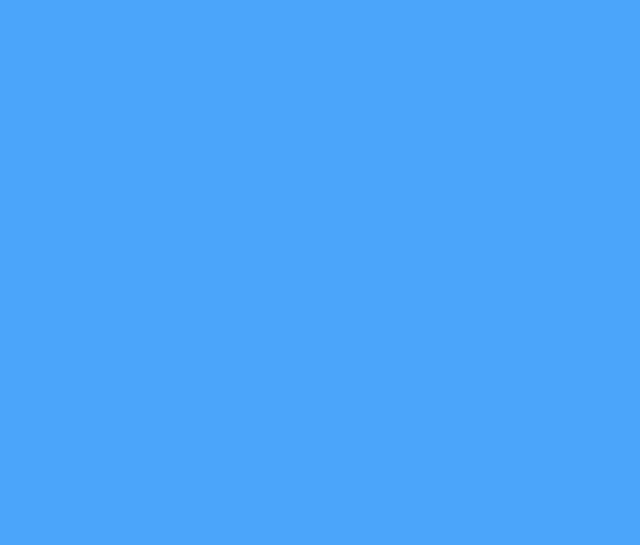
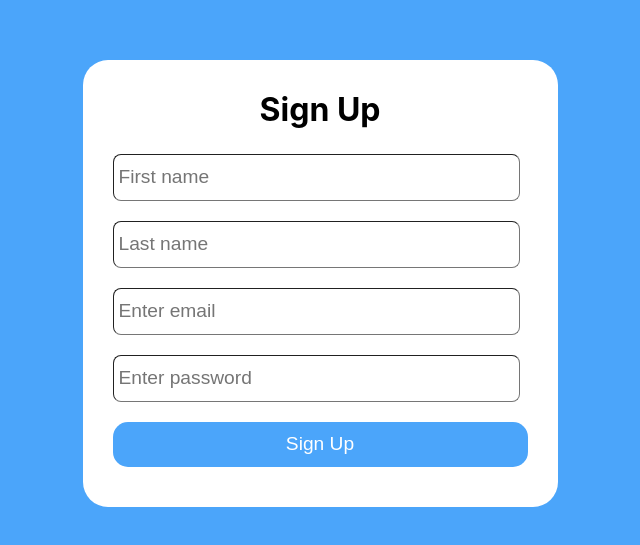
Before and after one commit to Madsora/graphics-omline, a React (Create React App) app in the folder graphics-online-react/: page /sign-up in a window 1280 px wide. Shown: the part 117-662 px from the top of the page, without its empty margins (320-960 px from the left). Built offline with nearby package versions, Linux system fonts and the light colour scheme.

Commit message:
created sign-up

```diff
--- a/graphics-online-react/src/App.js
+++ b/graphics-online-react/src/App.js
@@ -2,6 +2,7 @@ import React from 'react';
 import './App.css';
 import {Route} from 'react-router-dom'
 import SignIn from './components/SignIn/SignIn'
+import SignUp from './components/SignUp/SignUp'
 
 function App() {
   return (
@@ -9,6 +10,7 @@ function App() {
       <header className="App-header">
                 {/* <Route path='/dashboard' component={Dashboard} /> */}
                 <Route path='/login' component={SignIn}/>
+                <Route path='/sign-up' component={SignUp}/>
                 {/* <SignIn /> */}
       </header>
     </div>
--- a/graphics-online-react/src/components/SignIn/SignIn.js
+++ b/graphics-online-react/src/components/SignIn/SignIn.js
@@ -1,23 +1,23 @@
 import React, { Component } from "react";
-import './SignIn.scss'
+import styles from './SignIn.module.scss'
 
 export default class Login extends Component {
     render() {
         return (
-            <div className="form-page-wrapper">
+            <div className={styles["form-page-wrapper"]}>
                 <form>
                 <h3>Sign In</h3>
-                    <input type="email" className="email" placeholder="Enter email" />
-                    <input type="password" className="password" placeholder="Enter password" />
+                    <input type="email" className={styles.email} placeholder="Enter email" />
+                    <input type="password" className={styles.email} placeholder="Enter password" />
 
-                    <div className="custom-control-custom-checkbox">
+                    <div className={styles["custom-control-custom-checkbox"]}>
                         <input type="checkbox" className="custom-control-input" id="customCheck1" />
                         <label className="custom-control-label" htmlFor="customCheck1">Remember me</label>
                     </div>
 
                 <button type="submit" className="btn btn-primary btn-block">Submit</button>
 
-                <div className="to-sign-up">
+                <div className={styles["to-sign-up"]}>
                     <p className="create-account-text-left">
                         Don't have an <a href="#">account?</a>
                     </p>
--- /dev/null
+++ b/graphics-online-react/src/components/SignIn/SignIn.module.scss
@@ -0,0 +1,79 @@
+* {
+    margin: 0;
+    padding: 0;
+}
+
+$color-primary: #4ba5fa;
+
+.form-page-wrapper {
+    display: flex;
+    height: 100vh;
+    width: 100vw;
+    align-items: center;
+    justify-content: center;
+    form {
+        display: flex;
+        flex-direction: column;
+        padding: 30px;
+        background-color: #ffffff;
+        border-radius: 25px;
+
+        h3 {
+            align-self: center;
+            // font-family: Verdana, Geneva, Tahoma, sans-serif;
+            margin-bottom: 15px;
+            font-size: 2em;
+        }
+
+        .email, .password {
+            margin: 10px 0;
+            height: 45px;
+            width: 400px;
+            padding-left:5px;
+            border-width: 1px;
+            border-radius: 8px;
+            font-size: 1.2em;
+        }
+
+        .custom-control-custom-checkbox {
+            align-items: center;
+            margin: 10px 0;
+        }
+
+        button {
+            margin: 10px 0;
+            font-size: 1.2em;
+            height: 45px;
+            width: 415px;
+            background-color: $color-primary;
+            color: #ffffff;
+            border-color: $color-primary;
+            border-radius: 15px;
+            border: 0;
+        }
+
+        button:active,
+        button:focus {
+            outline: none;
+        }
+
+        button::-moz-focus-inner {
+            border: 0;
+        }
+
+        .to-sign-up {
+            display: flex;
+            font-size: 0.9em;
+            justify-content: space-between;
+
+            .create-account-text-left {
+                align-self: flex-start;
+            }
+
+            .forgot-password-text-right {
+                align-self: flex-end;
+            }
+        }
+
+    }
+}
--- a/graphics-online-react/src/components/SignIn/SignIn.scss
+++ /dev/null
@@ -1,80 +0,0 @@
-* {
-    margin: 0;
-    padding: 0;
-}
-
-$color-primary: #4ba5fa;
-
-.form-page-wrapper {
-    display: flex;
-    height: 100vh;
-    width: 100vw;
-    align-items: center;
-    justify-content: center;
-}
-
-form {
-    display: flex;
-    flex-direction: column;
-    padding: 30px;
-    background-color: #ffffff;
-    border-radius: 25px;
-
-    h3 {
-        align-self: center;
-        // font-family: Verdana, Geneva, Tahoma, sans-serif;
-        margin-bottom: 15px;
-        font-size: 2em;
-    }
-
-    .email, .password {
-        margin: 10px 0;
-        height: 45px;
-        width: 400px;
-        padding-left:5px;
-        border-width: 1px;
-        border-radius: 8px;
-        font-size: 1.2em;
-    }
-
-    .custom-control-custom-checkbox {
-        align-items: center;
-        margin: 10px 0;
-    }
-
-    button {
-        margin: 10px 0;
-        font-size: 1.2em;
-        height: 45px;
-        width: 415px;
-        background-color: $color-primary;
-        color: #ffffff;
-        border-color: $color-primary;
-        border-radius: 15px;
-        border: 0;
-    }
-
-    button:active,
-    button:focus {
-        outline: none;
-    }
-
-    button::-moz-focus-inner {
-        border: 0;
-    }
-
-    .to-sign-up {
-        display: flex;
-        font-size: 0.9em;
-        justify-content: space-between;
-
-        .create-account-text-left {
-            align-self: flex-start;
-        }
-
-        .forgot-password-text-right {
-            align-self: flex-end;
-        }
-    }
-
-}
--- /dev/null
+++ b/graphics-online-react/src/components/SignUp/SignUp.js
@@ -0,0 +1,21 @@
+import React, { Component } from "react";
+import styles from './SignUp.module.scss'
+
+export default class SignUp extends Component {
+    render() {
+        return (
+            <div className={styles["form-page-wrapper"]}>
+                <form>
+                <h3>Sign Up</h3>
+
+                    <input type="text" className={styles["form-control"]} placeholder="First name" />
+                    <input type="text" className={styles["form-control"]} placeholder="Last name" />
+                    <input type="email" className={styles["form-control"]} placeholder="Enter email" />
+                    <input type="password" className={styles["form-control"]} placeholder="Enter password" />
+
+                    <button type="submit" className="btn btn-primary btn-block">Sign Up</button>
+                </form>
+            </div>
+        );
+    }
+}
--- /dev/null
+++ b/graphics-online-react/src/components/SignUp/SignUp.module.scss
@@ -0,0 +1,64 @@
+* {
+    margin: 0;
+    padding: 0;
+}
+
+$color-primary: #4ba5fa;
+
+.form-page-wrapper {
+    display: flex;
+    height: 100vh;
+    width: 100vw;
+    align-items: center;
+    justify-content: center;
+    form {
+        display: flex;
+        flex-direction: column;
+        padding: 30px;
+        background-color: #ffffff;
+        border-radius: 25px;
+
+        h3 {
+            align-self: center;
+            // font-family: Verdana, Geneva, Tahoma, sans-serif;
+            margin-bottom: 15px;
+            font-size: 2em;
+        }
+
+        .form-control {
+            margin: 10px 0;
+            height: 45px;
+            width: 400px;
+            padding-left:5px;
+            border-width: 1px;
+            border-radius: 8px;
+            font-size: 1.2em;
+        }
+
+        .custom-control-custom-checkbox {
+            align-items: center;
+            margin: 10px 0;
+        }
+
+        button {
+            margin: 10px 0;
+            font-size: 1.2em;
+            height: 45px;
+            width: 415px;
+            background-color: $color-primary;
+            color: #ffffff;
+            border-color: $color-primary;
+            border-radius: 15px;
+            border: 0;
+        }
+
+        button:active,
+        button:focus {
+            outline: none;
+        }
+
+        button::-moz-focus-inner {
+            border: 0;
+        }
+    }
+}
```
